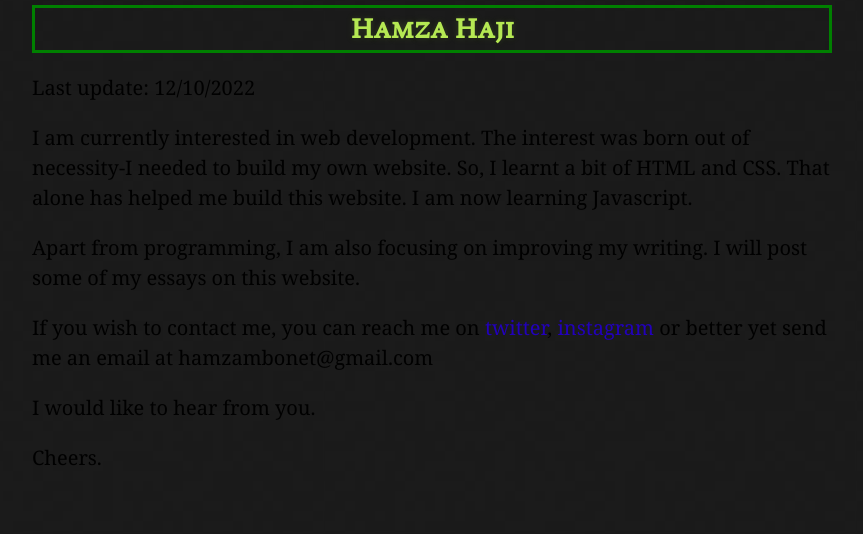
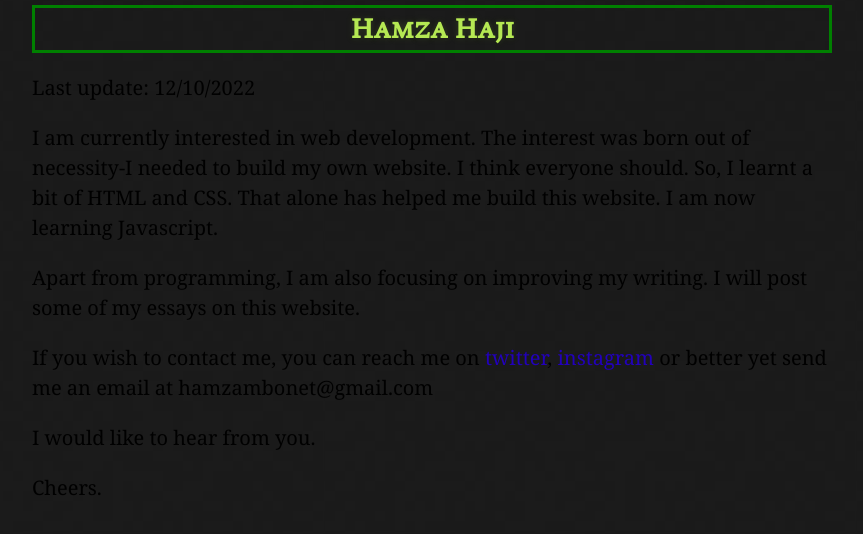
Before and after one commit to hamzambo/hamzambo.github.io, a Jekyll site: the page built from now.html, in a window 1280 px wide. Shown: the top 534 px of the page, without its empty margins (208-1071 px from the left). Built offline with Jekyll 4.4.1, drawn with Linux system fonts in a browser that asks for light colours.

Commit message:
Update now.html

```diff
--- a/now.html
+++ b/now.html
@@ -6,7 +6,7 @@ layout: now
 <p>
   I am currently interested in web development. The
   interest was born out of necessity-I needed to build
-  my own website. So, I learnt a bit of HTML and CSS. That
+  my own website. I think everyone should. So, I learnt a bit of HTML and CSS. That
   alone has helped me build this website. I am now learning Javascript.
 </p>
 <p>
```
